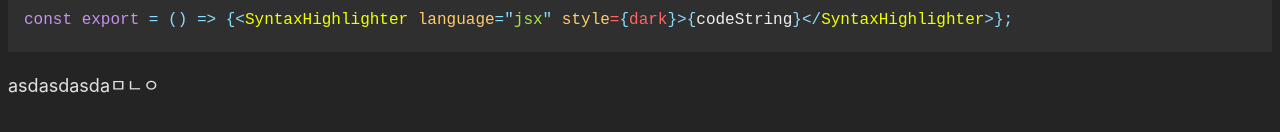
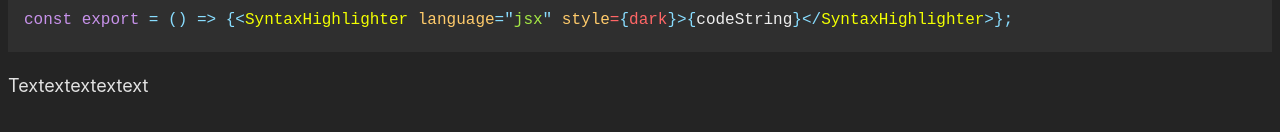
Before and after one commit to dongggggae/_hyun-design-system, a React (Vite) app: page / in a window 1280 px wide. Shown: the part 254-386 px from the top of the page. Built offline with nearby package versions, Linux system fonts and the light colour scheme.

Commit message:
Text 컴포넌트 수정

```diff
--- a/src/App.jsx
+++ b/src/App.jsx
@@ -7,7 +7,7 @@ const App = () => {
     <div className="App">
       <Heading as="h2" text="Heading" />
       <CodeContainer />
-      <Text size="lg" text="asdasdasdaㅁㄴㅇ" />
+      <Text size="lg">Textextextextext</Text>
     </div>
   );
 };
--- a/src/components/hyun-design-system/typography/Heading.jsx
+++ b/src/components/hyun-design-system/typography/Heading.jsx
@@ -34,10 +34,6 @@ const StyledHeading = styled.h1`
 `;
 
 const Heading = ({ as, text }) => {
-  if (!text) {
-    return null;
-  }
-
   return <StyledHeading as={as}>{text}</StyledHeading>;
 };
 
--- a/src/components/hyun-design-system/typography/Text.jsx
+++ b/src/components/hyun-design-system/typography/Text.jsx
@@ -29,22 +29,17 @@ const StyledText = styled.p`
   line-height: ${(props) => StylesText[props.size].lineHeight};
 `;
 
-const Text = ({ size, text }) => {
-  if (!text) {
-    return null;
-  }
-
-  return <StyledText size={size}>{text}</StyledText>;
+const Text = ({ size, children }) => {
+  return <StyledText size={size}>{children}</StyledText>;
 };
 
 StyledText.defaultProps = {
   size: 'md',
-  text: null,
 };
 
 Text.propTypes = {
-  size: PropTypes.PropTypes.oneOf(['lg', 'md', 'sm', 'xs', 'xxs']),
-  text: PropTypes.string.isRequired,
+  size: PropTypes.oneOf(['lg', 'md', 'sm', 'xs', 'xxs']).isRequired,
+  children: PropTypes.node.isRequired,
 };
 
 export default Text;
```
